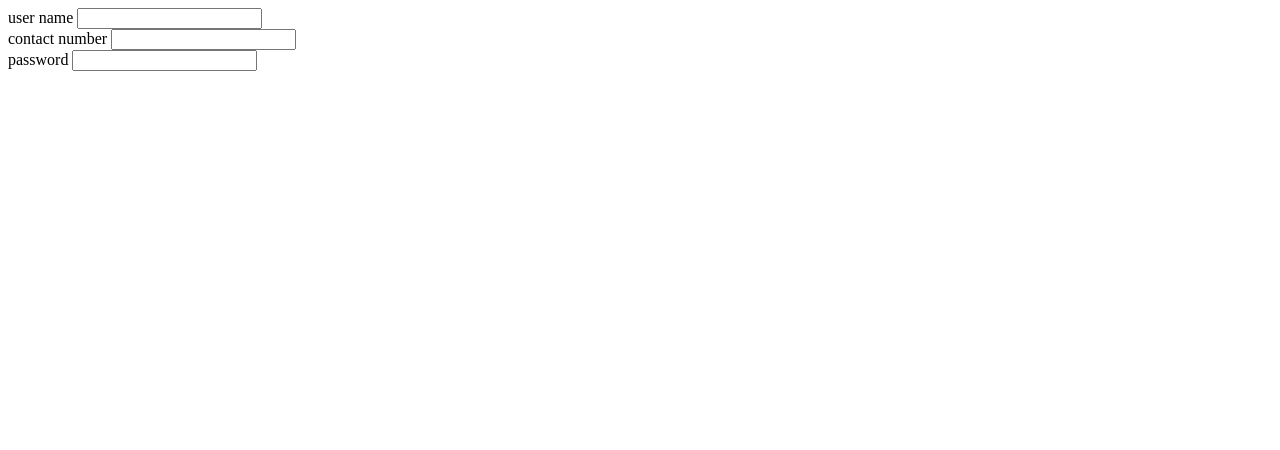
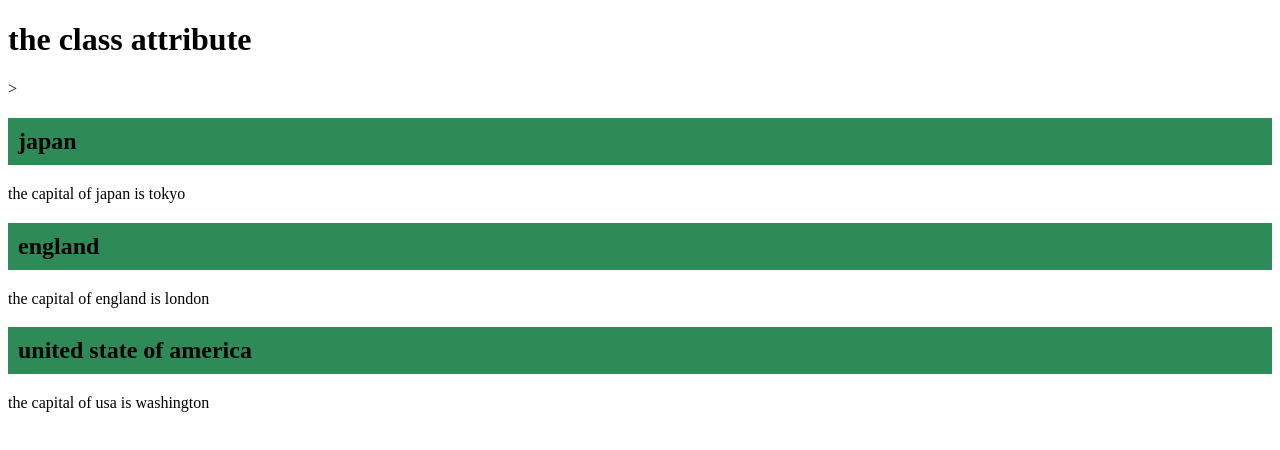
Before and after one commit to ravi741594/session, a plain HTML site: page index.html in a window 1280 px wide. Drawn offline with Linux system fonts and the light colour scheme.

Commit message:
added extra things

```diff
--- a/index.html
+++ b/index.html
@@ -7,11 +7,31 @@
     <title>Document</title>
 </head>
 <body>
-    <label for="name">user name</label>
-    <input type="text"><br>
-    <label for="number">contact number</label>
-    <input type="number"><br>
-    <label for="password">password</label>
-    <input type="password">
+    <!-- <p id="demo"></p>
+    <button onclick="myfunction()">click me</button>
+    <script>
+        function myfunction(){
+            document.getElementById("demo").innerHTML = date();
+        }
+    </script>
+    <p>this is me <abbr title="Automatic tailor machine ">ATM</abbr></p>
+     -->
+     <h1>the class attribute</h1>>
+     <h2 class="city">japan</h2>
+     <p>the capital of japan is tokyo</p>
+     <h2 class="city">england</h2>
+     <p>the capital  of england is london</p>
+     <h2 class="city">united state of america</h2>
+     <p>the capital  of usa  is washington</p>
+
 </body>
+    <style>
+        .city{
+            color: black;
+            background-color: seagreen;
+            padding: 10px;
+
+        }
+    </style>
+
 </html>
--- a/test.js
+++ b/test.js
@@ -2,3 +2,4 @@ function myFunction(a,b) {
     return a*b;
 }
 console.log(myFunction(45,2))
+console.log(4);
```
